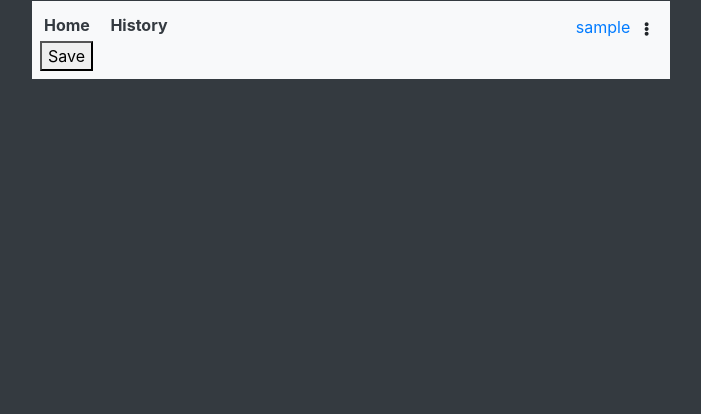
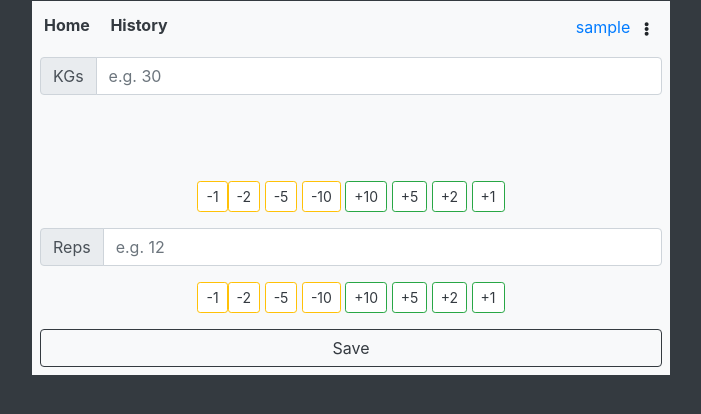
Before and after one commit to DTasev/fit, a Django app: template sets/templates/sets/update.html in a window 1280 px wide. Shown: the top 414 px of the page, without its empty margins (289-990 px from the left). Run offline with Django 3.2, Linux system fonts and the light colour scheme; a user stored in the database is signed in; tables that the repository leaves empty hold one stand-in row (values such as "Sample post"); the template is opened without the code that fills it: most values are stand-ins (such as "Sample title", 1, 10 or a date in 2020); some libraries are stand-ins or nearby versions.

Commit message:
Improved visuals of sets/update, closes #40

```diff
--- a/sets/templates/sets/update.html
+++ b/sets/templates/sets/update.html
@@ -1,10 +1,59 @@
 {% extends 'base_generic.html' %}
+{% load static %}
+{% block script_head %}
+  <script src="{% static 'sets/html5-knob/xknob.min.js' %}"></script>
+  <link href="{% static 'sets/html5-knob/xknob.min.css' %}" type="text/css" rel="stylesheet">
+  <script>
+    /** Adds the text of the button (which is + or - a number) to the current value, and evaluates it. This makes
+     * JS compute the statement of [old value +/- new value] and set the input field to the result.
+     *
+     * @param {HTMLButtonElement} element Element with value that will be added to the input field
+     * @param {string} inputId
+     */
+    function addNumberToInput(element, inputId) {
+      const input_field = document.getElementById(inputId);
+      const new_val = eval(input_field.value + element.textContent);
+      input_field.value = new_val < 0 ? 0 : new_val;
+      {# manually trigger the onchange event, this will set the value on the knob (if present) #}
+      if (input_field.onchange) {
+        input_field.onchange(null);
+      }
+    }
+  </script>
+{% endblock %}
 {% block content %}
-  <div>
-    <form action="{% url 'today:sets:update' object.pk %}" method="post">
+    <form method="post" action="{% url 'today:sets:update' object.id %}" class="pt-3">
       {% csrf_token %}
-      {{ form.as_p }}
-      <button>Save</button>
+      <div class="input-group mb-3">
+        <div class="input-group-prepend">
+          <span class="input-group-text" id="basic-addon1">KGs</span>
+        </div>
+        <input type="number" step="0.1" class="form-control" placeholder="e.g. 30" name="kgs" id="kgs-input-field"
+               min="0"
+               value="{{ object.kgs }}">
+      </div>
+
+      <div class="text-center">
+        {% include 'sets/knob_partial.html' with input_field_id="kgs-input-field" initial_value=object.kgs %}
+      </div>
+      {% include 'sets/buttons_partial.html' with input_field_id="kgs-input-field" %}
+      {% if kgs_error %}
+        <div class="btn-danger text-white p-2 m-2">{{ kgs_error }}</div>
+      {% endif %}
+      <div class="input-group mb-3">
+        <div class="input-group-prepend">
+          <span class="input-group-text" id="basic-addon1">Reps</span>
+        </div>
+        <input type="number" class="form-control" placeholder="e.g. 12" name="reps" min="0" id="reps-input-field"
+               value="{{ object.reps }}">
+      </div>
+      {% include 'sets/buttons_partial.html' with input_field_id="reps-input-field" %}
+
+      {% if reps_error %}
+        <div class="btn-danger text-white p-2 m-2">{{ reps_error }}</div>
+      {% endif %}
+
+      <button class="btn btn-outline-dark btn-block">Save</button>
+      <input type="hidden" name="next" value="{{ next }}"/>
     </form>
-  </div>
 {% endblock %}
```
